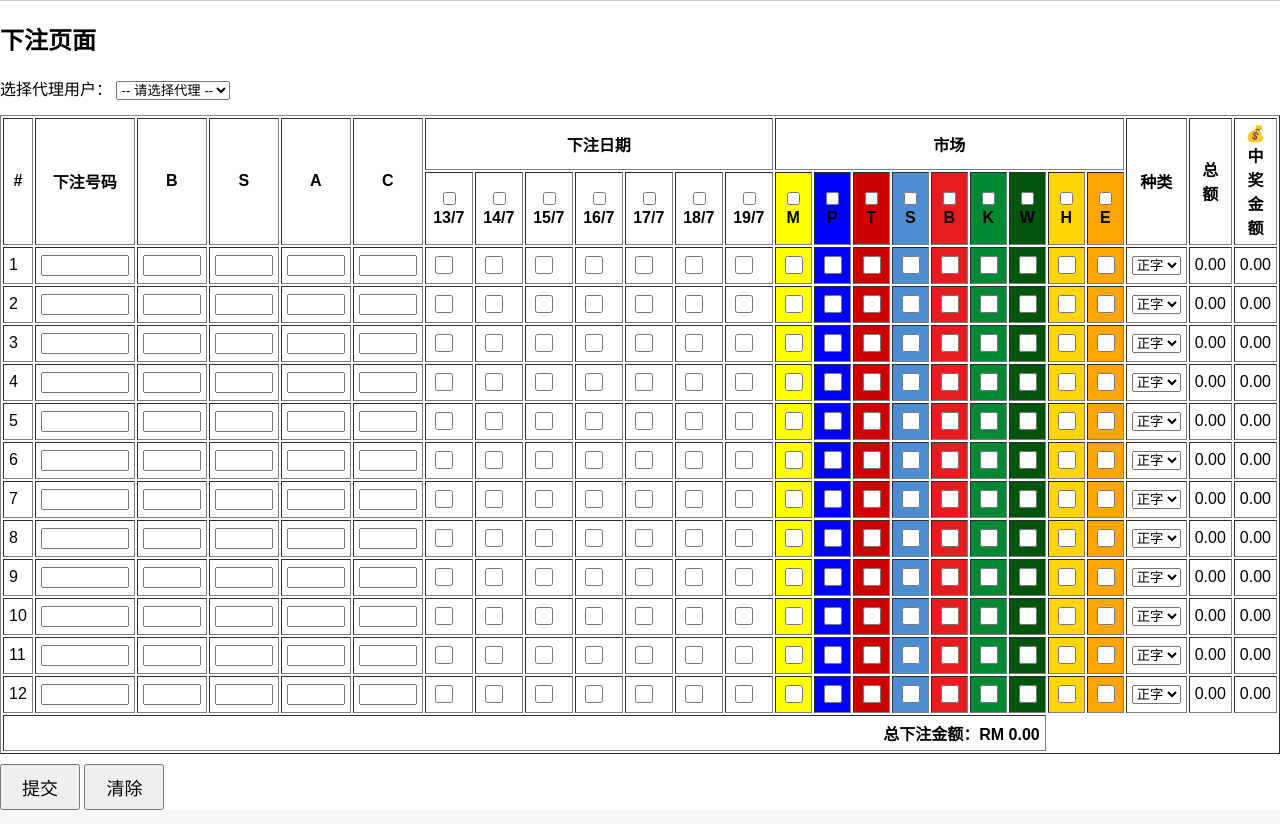
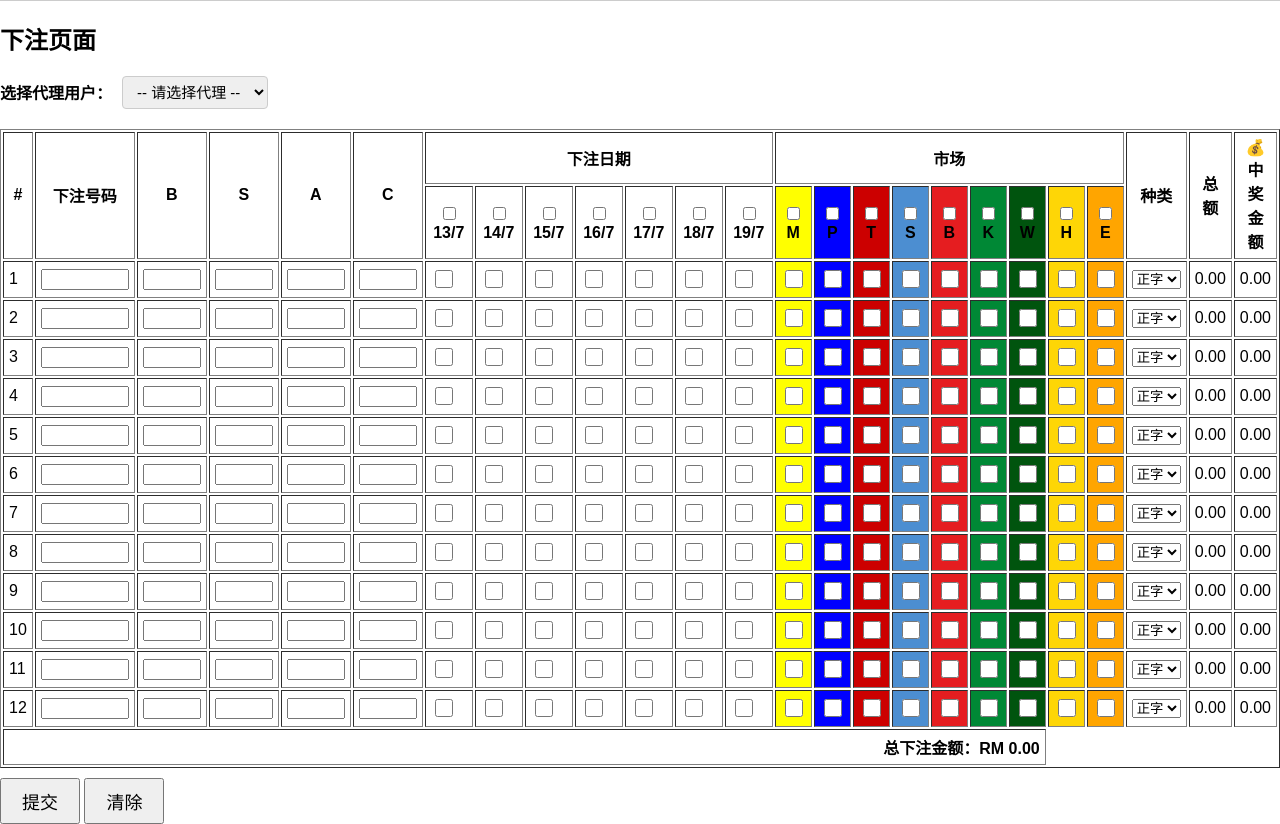
Before and after one commit to boonjun123654/4D_system, a Flask app: page /bet in a window 1280 px wide. Shown: the part 45-869 px from the top of the page. Run offline with Flask 3, Linux system fonts and the light colour scheme; the visitor is signed in with stand-in values (Sample User, id 1); data that the repository does not hold is empty.

Commit message:
Update bet.html

```diff
--- a/templates/bet.html
+++ b/templates/bet.html
@@ -4,9 +4,10 @@
 
 {% if session.get('role') == 'admin' %}
 <form method="post" onsubmit="return handleBet();">
-    <div style="margin-bottom: 15px;">
-        <label>选择代理用户：</label>
-        <select name="agent_id" required>
+    <div style="margin: 20px 0; display: flex; align-items: center; gap: 10px;">
+        <label for="agent_id" style="font-weight: bold; font-size: 16px;">选择代理用户：</label>
+        <select id="agent_id" name="agent_id" required
+                style="padding: 6px 10px; font-size: 15px; border: 1px solid #ccc; border-radius: 4px;">
             <option value="">-- 请选择代理 --</option>
             {% for agent in agents %}
                 <option value="{{ agent.id }}">{{ agent.username }}</option>
```
